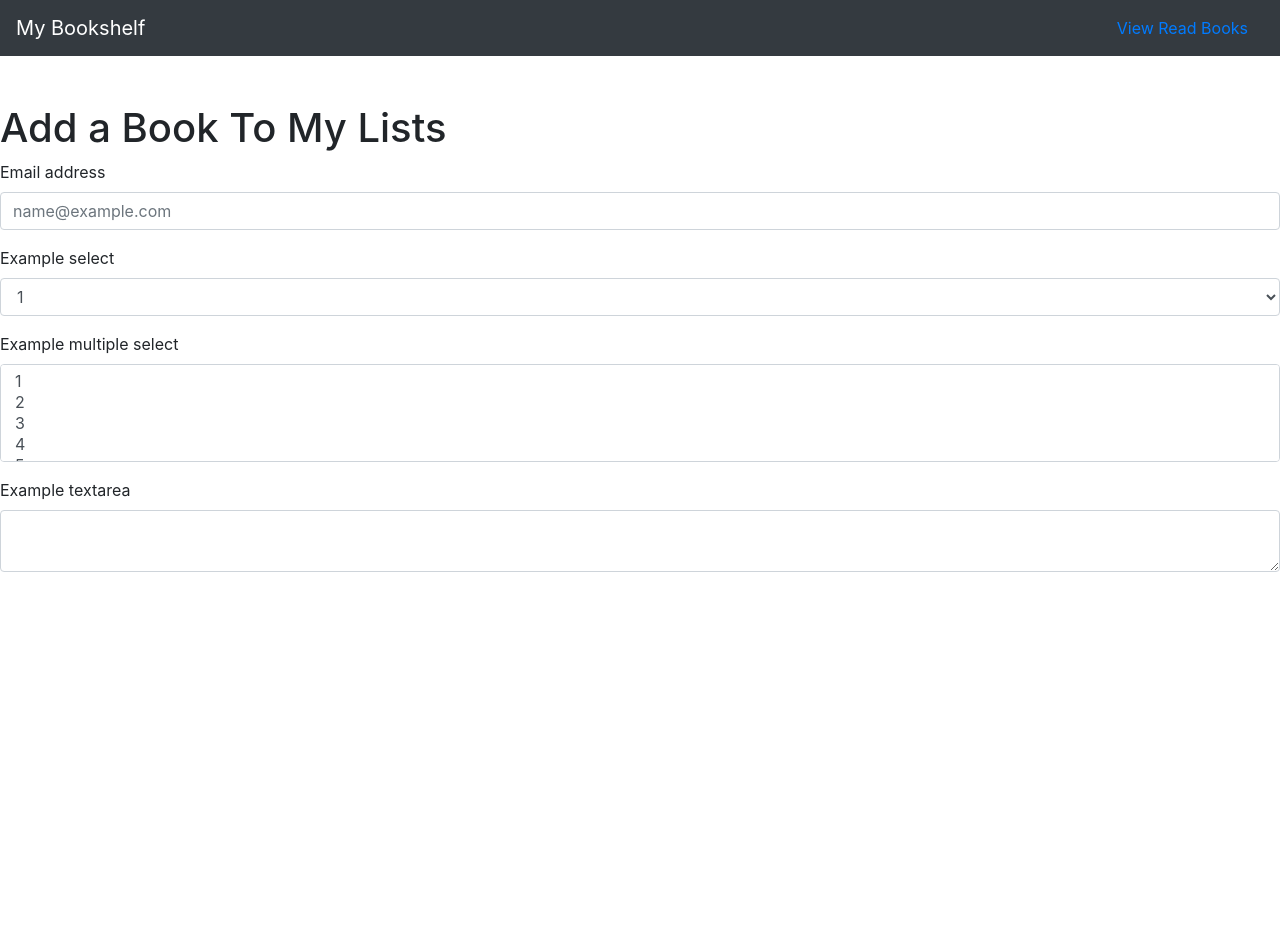
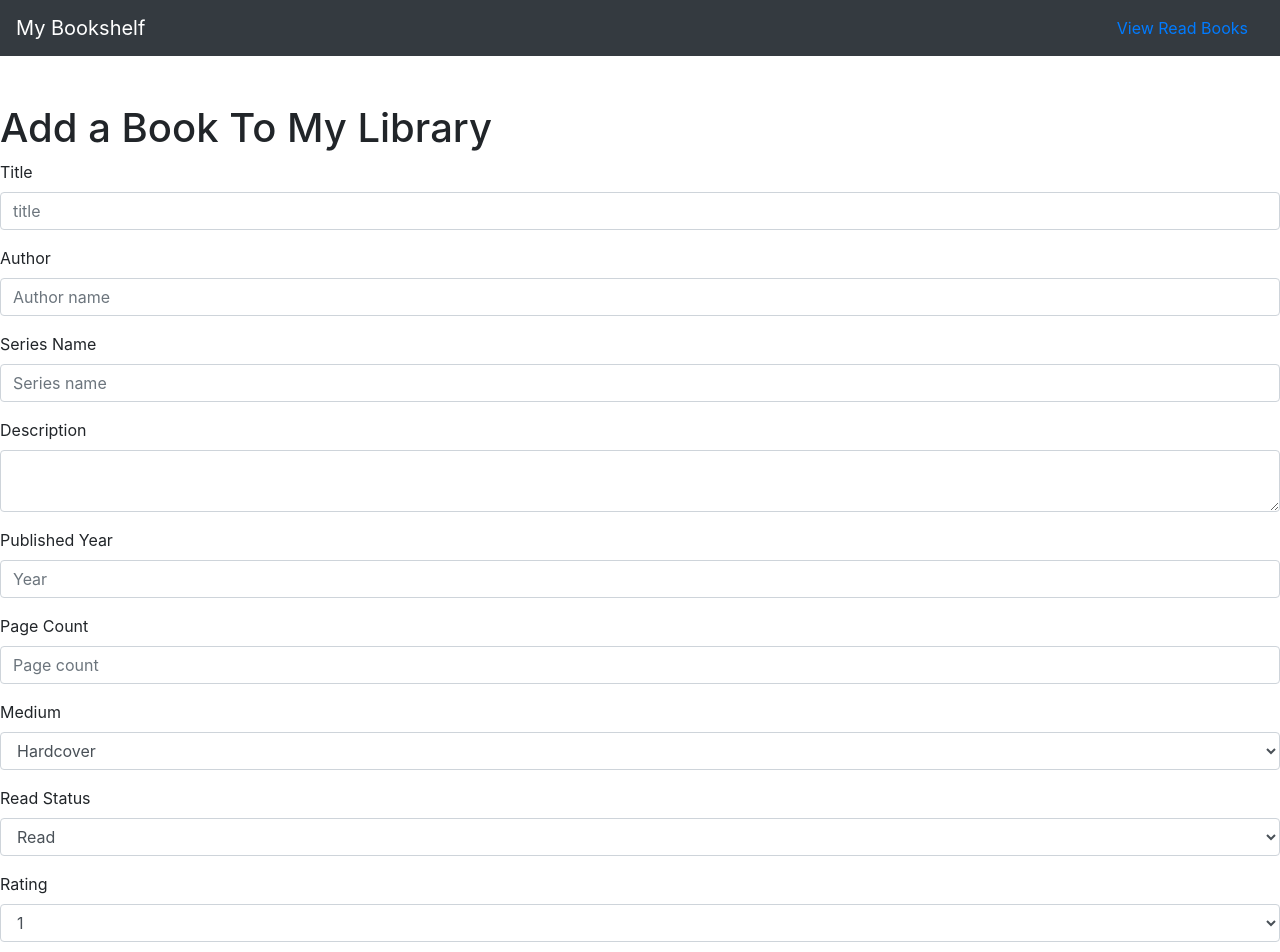
Before and after one commit to DaynaLeal/Bookshelf, a React (Create React App) app in the folder ui/: page /addBook in a window 1280 px wide. Shown: the top 952 px of the page. Before the commit the page ends 800 px from the top, so only its background shows below. Built offline with nearby package versions, Linux system fonts and the light colour scheme; no server answers.

Commit message:
updated form and questions

```diff
--- a/ui/src/components/AddForm.tsx
+++ b/ui/src/components/AddForm.tsx
@@ -6,20 +6,61 @@ const AddForm = () => {
   return(
     <Form>
       <Form.Group controlId="exampleForm.ControlInput1">
-        <Form.Label>Email address</Form.Label>
-        <Form.Control type="email" placeholder="name@example.com" />
+        <Form.Label>Title</Form.Label>
+        <Form.Control type="email" placeholder="title" />
+      </Form.Group>
+      <Form.Group controlId="exampleForm.ControlInput2">
+        <Form.Label>Author</Form.Label>
+        <Form.Control type="email" placeholder="Author name" />
+      </Form.Group>
+      <Form.Group controlId="exampleForm.ControlInput3">
+        <Form.Label>Series Name</Form.Label>
+        <Form.Control type="email" placeholder="Series name" />
+      </Form.Group>
+      <Form.Group controlId="exampleForm.ControlTextarea1">
+        <Form.Label>Description</Form.Label>
+        <Form.Control as="textarea" />
+      </Form.Group>
+      <Form.Group controlId="exampleForm.ControlInput4">
+        <Form.Label>Published Year</Form.Label>
+        <Form.Control type="email" placeholder="Year" />
+      </Form.Group>
+      <Form.Group controlId="exampleForm.ControlInput5">
+        <Form.Label>Page Count</Form.Label>
+        <Form.Control type="email" placeholder="Page count" />
       </Form.Group>
       <Form.Group controlId="exampleForm.ControlSelect1">
-        <Form.Label>Example select</Form.Label>
+        <Form.Label>Medium</Form.Label>
+        <Form.Control as="select">
+          <option>Hardcover</option>
+          <option>Paperback</option>
+          <option>eBook</option>
+          <option>Audio</option>
+        </Form.Control>
+      </Form.Group>
+      <Form.Group controlId="exampleForm.ControlSelect2">
+        <Form.Label>Read Status</Form.Label>
+        <Form.Control as="select">
+          <option>Read</option>
+          <option>TBR</option>
+        </Form.Control>
+      </Form.Group>
+      <Form.Group controlId="exampleForm.ControlSelect3">
+        <Form.Label>Rating</Form.Label>
         <Form.Control as="select">
           <option>1</option>
           <option>2</option>
           <option>3</option>
           <option>4</option>
           <option>5</option>
+          <option>6</option>
+          <option>7</option>
+          <option>8</option>
+          <option>9</option>
+          <option>10</option>
         </Form.Control>
       </Form.Group>
-      <Form.Group controlId="exampleForm.ControlSelect2">
+      <Form.Group controlId="exampleForm.ControlSelect4">
         <Form.Label>Example multiple select</Form.Label>
         <Form.Control as="select" multiple>
           <option>1</option>
@@ -29,8 +70,8 @@ const AddForm = () => {
           <option>5</option>
         </Form.Control>
       </Form.Group>
-      <Form.Group controlId="exampleForm.ControlTextarea1">
-        <Form.Label>Example textarea</Form.Label>
+      <Form.Group controlId="exampleForm.ControlTextarea2">
+        <Form.Label>Review</Form.Label>
         <Form.Control as="textarea" />
       </Form.Group>
     </Form>
--- a/ui/src/views/AddBook.tsx
+++ b/ui/src/views/AddBook.tsx
@@ -7,7 +7,7 @@ import AddForm from 'components/AddForm'
 const AddBook = () => {
   return(
     <div>
-      <h1>Add a Book To My Lists</h1>
+      <h1>Add a Book To My Library</h1>
       <AddForm />
     </div>
   )
```
Also changed, not shown: 1 other file (tests, documents, lock files or other folders).
